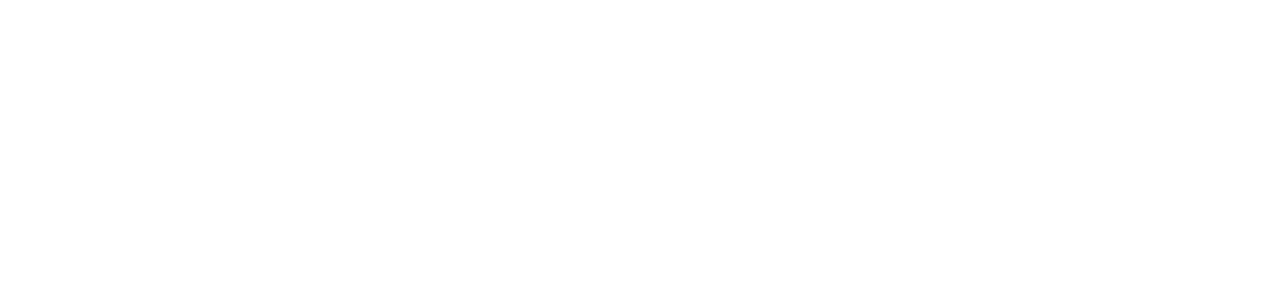
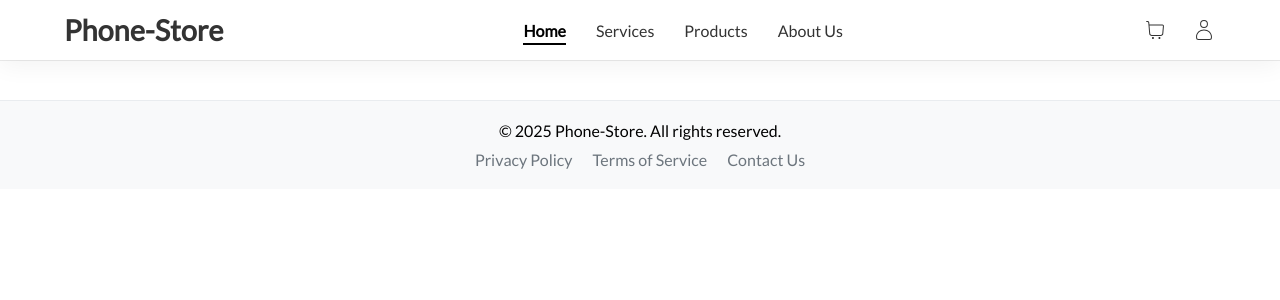
Before and after one commit to FrontManDev/e-commerce, a React (Create React App) app in the folder front-end/: page / in a window 1280 px wide. Shown: the top 300 px of the page. Built offline with nearby package versions, Linux system fonts and the light colour scheme.

Commit message:
feat: add Header and Footer components

```diff
--- /dev/null
+++ b/front-end/src/App.css
@@ -0,0 +1,8 @@
+@import url('https://fonts.googleapis.com/css2?family=Jost&family=Lato&display=swap');
+
+*{
+    padding: 0;
+    margin: 0;
+    box-sizing: border-box;
+    font-family: "Jost", sans-serif;
+}
--- a/front-end/src/App.js
+++ b/front-end/src/App.js
@@ -1,7 +1,15 @@
-
+import {Routes,Route} from 'react-router-dom';
+import './App.css';
+import Header from '../src/components/header/Header';
+import Footer from '../src/components/footer/Footer';
 function App() {
   return (
     <div>
+      <Header/>
+      <Routes>
+
+      </Routes>
+      <Footer/>
     </div>
   );
 }
--- /dev/null
+++ b/front-end/src/components/footer/Footer.css
@@ -0,0 +1,42 @@
+.footer {
+    background-color: #f8f9fa;
+    padding: 20px 0;
+    margin-top: 40px;
+    border-top: 1px solid #e9ecef;
+}
+
+.footer-content {
+    max-width: 1200px;
+    margin: 0 auto;
+    padding: 0 20px;
+    display: flex;
+    flex-direction: column;
+    align-items: center;
+    gap: 10px;
+}
+
+.footer-links {
+    display: flex;
+    gap: 20px;
+}
+
+.footer-links a {
+    text-decoration: none;
+    color: #6c757d;
+    transition: color 0.3s ease;
+}
+
+.footer-links a:hover {
+    color: #007bff;
+}
+
+@media (max-width: 768px) {
+    .footer-content {
+        text-align: center;
+    }
+
+    .footer-links {
+        flex-direction: column;
+        gap: 8px;
+    }
+}
--- /dev/null
+++ b/front-end/src/components/footer/Footer.jsx
@@ -0,0 +1,16 @@
+import './Footer.css';
+
+export default function Footer() {
+    return (
+        <footer className="footer">
+            <div className="footer-content">
+                <p>&copy; {new Date().getFullYear()} Phone-Store. All rights reserved.</p>
+                <div className="footer-links">
+                    <a href="/privacy">Privacy Policy</a>
+                    <a href="/terms">Terms of Service</a>
+                    <a href="/contact">Contact Us</a>
+                </div>
+            </div>
+        </footer>
+    );
+}
--- /dev/null
+++ b/front-end/src/components/header/Header.css
@@ -0,0 +1,159 @@
+* {
+    padding: 0;
+    margin: 0;
+    font-family: "Lato", sans-serif;
+    box-sizing: border-box;
+}
+
+.header {
+    width: 100%;
+    height: 60px;
+    padding: 0 5%;
+    display: flex;
+    justify-content: space-between;
+    align-items: center;
+    box-shadow: rgba(0, 0, 0, 0.05) 0px 6px 24px 0px,
+                rgba(0, 0, 0, 0.08) 0px 0px 0px 1px;
+    position: sticky;
+    top: 0;
+    background: white;
+    z-index: 1000;
+}
+
+.header h1 {
+    font-size: 1.8rem;
+    color: #333;
+    font-weight: 700;
+}
+
+.header nav ul {
+    display: flex;
+    justify-content: space-between;
+    align-items: center;
+    gap: 30px;
+}
+
+.header nav ul li {
+    list-style: none;
+}
+
+.header nav ul li a {
+    text-decoration: none;
+    color: #333;
+    font-weight: 500;
+    position: relative;
+    transition: color 0.3s ease;
+}
+
+.header nav ul li a:hover {
+    color: #000000;
+}
+
+.header nav ul li a::after {
+    content: "";
+    position: absolute;
+    left: 0;
+    bottom: -5px;
+    width: 0;
+    height: 2px;
+    background-color: #000000;
+    transition: 0.3s ease width;
+}
+
+.header nav ul li a:hover::after {
+    width: 100%;
+}
+
+.header .menu-btn {
+    display: none;
+    font-size: 1.8rem;
+    cursor: pointer;
+    color: #333;
+    transition: transform 0.3s ease;
+}
+
+.header .menu-btn:hover {
+    transform: scale(1.1);
+}
+
+.icons {
+    display: flex;
+    gap: 25px;
+    font-size: 1.5rem;
+}
+
+.icons svg {
+    cursor: pointer;
+    color: #333;
+    transition: all 0.3s ease;
+}
+
+.icons svg:hover {
+    color: #000000;
+    transform: scale(1.1);
+}
+
+/* Mobile styles */
+@media (max-width: 768px) {
+    .header {
+        height: 60px;
+        padding: 0 5%;
+    }
+
+    .header h1 {
+        font-size: 1.5rem;
+    }
+
+    .menu-btn {
+        display: block !important;
+        z-index: 1001;
+    }
+
+    .nav-links {
+        position: fixed;
+        top: -100%;
+        left: 0;
+        width: 100%;
+        background-color: white;
+        box-shadow: 0 10px 15px -3px rgba(0, 0, 0, 0.1);
+        transition: 0.5s;
+        z-index: 999;
+        padding: 80px 0 30px;
+        opacity: 0;
+    }
+
+    .nav-links.active {
+        top: 60px;
+        opacity: 1;
+    }
+
+    .nav-links ul {
+        flex-direction: column;
+        align-items: center;
+        gap: 25px;
+        padding: 0;
+    }
+
+    .nav-links ul li a {
+        font-size: 1.1rem;
+        padding: 8px 0;
+    }
+
+    .icons {
+        gap: 20px;
+        font-size: 1.4rem;
+    }
+}
+
+.nav-links ul li a.active {
+    font-weight: 700;
+    color: #000000;
+}
+
+.nav-links ul li a.active::after {
+    width: 100%;
+}
+
+.menu-btn.active {
+    transform: rotate(90deg);
+}
--- /dev/null
+++ b/front-end/src/components/header/Header.jsx
@@ -0,0 +1,50 @@
+import './Header.css';
+import { NavLink } from 'react-router-dom';
+import { CiShoppingCart, CiUser,CiMenuBurger } from "react-icons/ci";
+import { IoClose } from "react-icons/io5";
+import { useState } from 'react';
+
+export default function Header() {
+    const [menuOpen, setMenuOpen] = useState(false);
+
+    return (
+        <div className='header'>
+
+            <div className="menu-btn" onClick={() => setMenuOpen(!menuOpen)}>
+                {menuOpen? <IoClose/> :<CiMenuBurger/>}
+            </div>
+
+            <h1>Phone-Store</h1>
+
+            <nav className={`nav-links ${menuOpen ? "active" : ""}`}>
+                <ul>
+                    <li>
+                        <NavLink to="/" onClick={() => setMenuOpen(false)}>
+                            Home
+                        </NavLink>
+                    </li>
+                    <li>
+                        <NavLink to="/Services" onClick={() => setMenuOpen(false)}>
+                            Services
+                        </NavLink>
+                    </li>
+                    <li>
+                        <NavLink to="/Products" onClick={() => setMenuOpen(false)}>
+                            Products
+                        </NavLink>
+                    </li>
+                    <li>
+                        <NavLink to="/About Us" onClick={() => setMenuOpen(false)}>
+                            About Us
+                        </NavLink>
+                    </li>
+                </ul>
+            </nav>
+
+            <div className="icons">
+                <CiShoppingCart />
+                <CiUser />
+            </div>
+        </div>
+    )
+}
```
